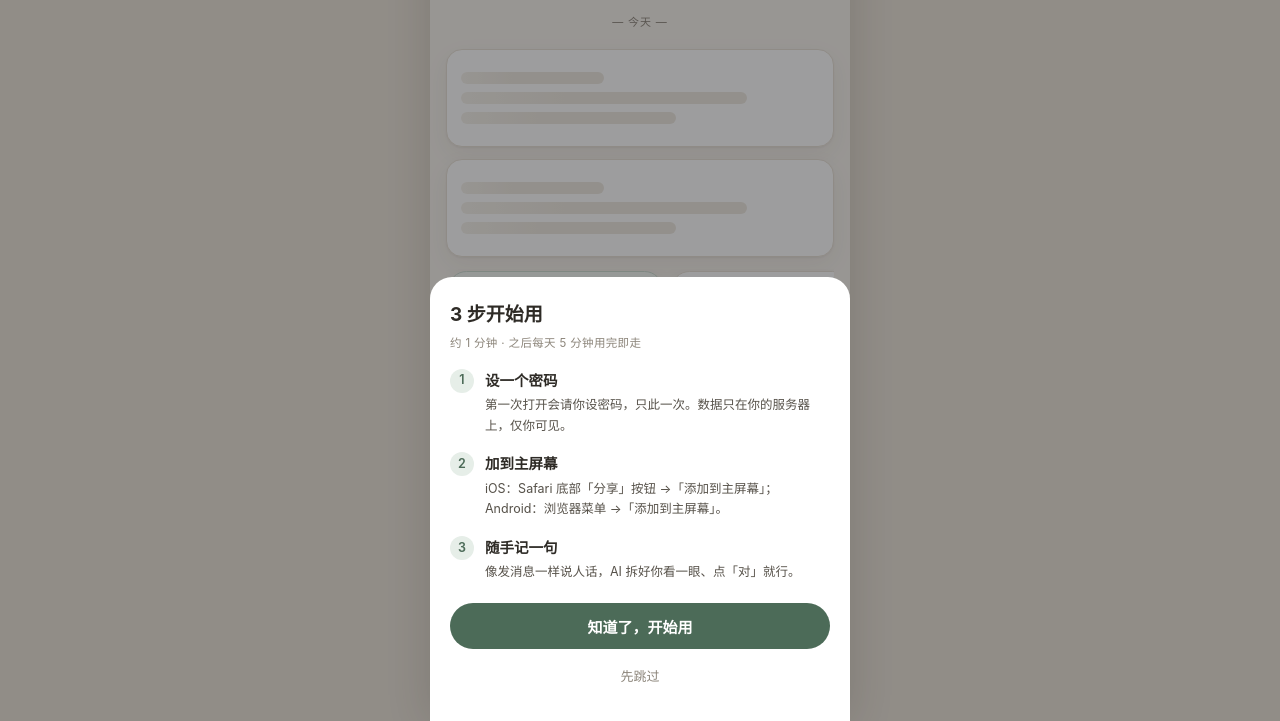
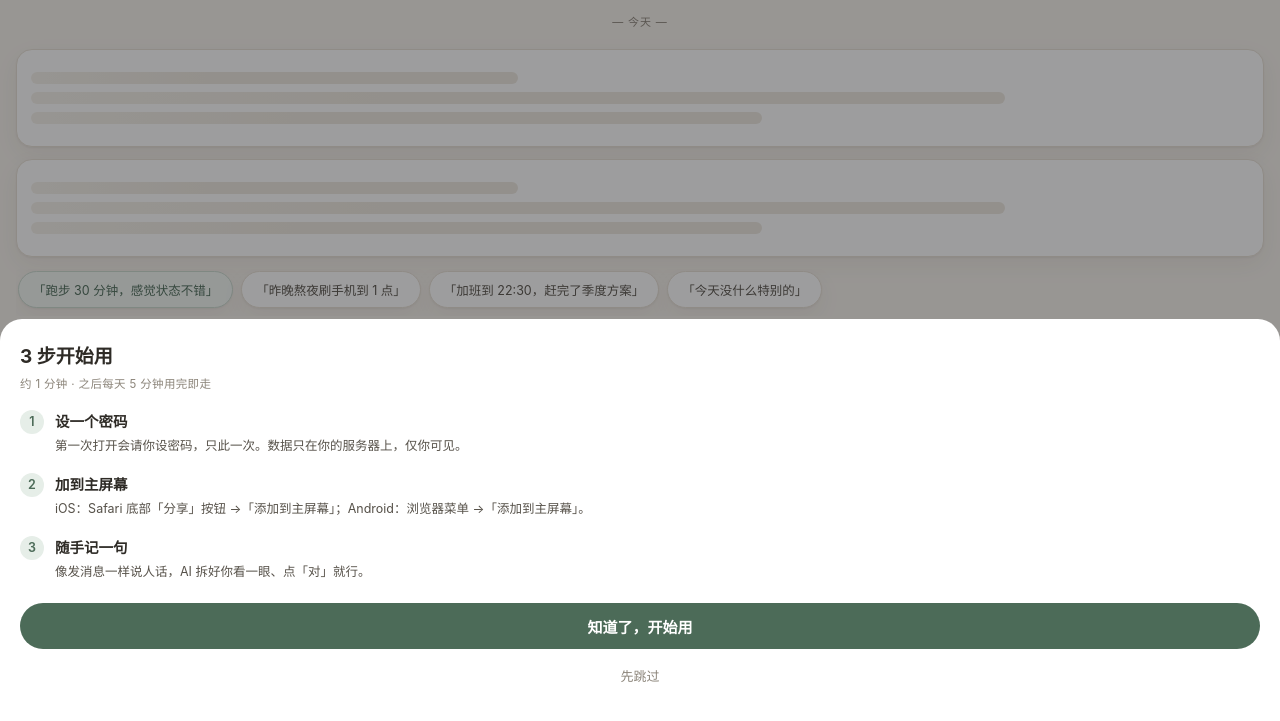
Before and after one commit to maxmai818/AI-LIFE-OS-EN, a plain HTML site: page app/static/index.html in a window 1280 px wide. Shown: the part 79-800 px from the top of the page. Drawn offline with Linux system fonts and the light colour scheme; no server answers.

Commit message:
fix: 100% full width on Fold/wide screens (productization supplement 8, zero changes to source design) (#33)
Co-authored-by: maxmai818 <321421269+maxmai818@users.noreply.github.com>

```diff
--- a/app/static/style.css
+++ b/app/static/style.css
@@ -461,3 +461,9 @@ body.kb-open .phone{transform:translateY(calc(-1 * var(--kb-h, 0px)))}
 .onboard-steps p{margin:2px 0 0;font-size:12.5px;color:var(--ink-soft);line-height:1.65}
 .onboard-go{width:100%;min-height:46px;font-size:15px;margin-top:16px}
 .onboard-skip{width:100%;min-height:44px;background:none;border:none;color:var(--muted);font-size:13px;font-family:inherit;cursor:pointer;margin-top:4px}
+
+/* ===== 产品化补充 8（2026-11-18 · Fold/宽屏 100% 全宽）=====
+   Max 反馈：Fold 7 内屏未占满宽度。不改原稿：解除 .phone / 引导卡 420px 上限，
+   任意屏宽 100% 占满；≤420px 手机上视觉与原稿完全一致。 */
+.phone{max-width:none;box-shadow:none;min-height:100dvh}
+.onboard-sheet{max-width:none}
```
